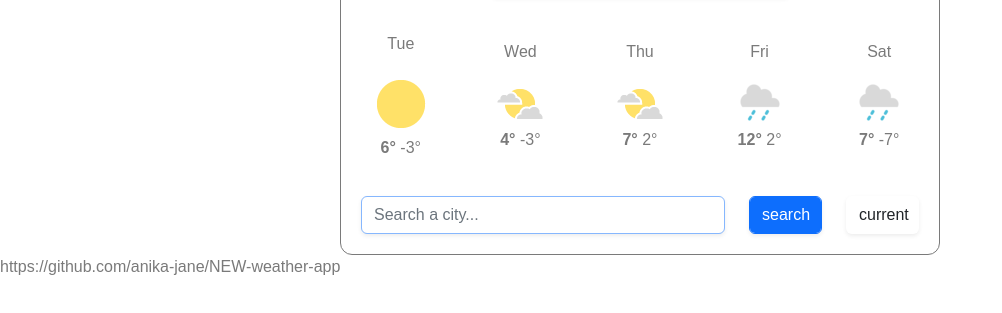
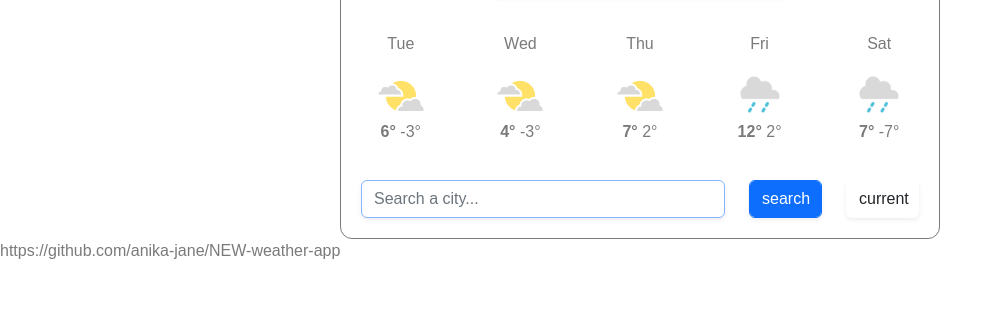
Before and after one commit to anika-jane/NEW-weather-app, a plain HTML site: page index.html in a window 1280 px wide. Shown: the part 131-444 px from the top of the page, without its empty margins (0-1002 px from the left). Drawn offline with nearby package versions, Linux system fonts and the light colour scheme; no server answers.

Commit message:
changed weather icon

```diff
--- a/index.html
+++ b/index.html
@@ -51,7 +51,7 @@
     <div class="row align-items-center">
       <div class="col">
         <p>Tue</p>
-        <img src="media/sunny.png" alt="sunny icon">
+        <img src="media/partly_cloudy.png" alt="sunny icon">
         <p><strong>6°</strong> -3°</p>
       </div>
       <div class="col">
```
